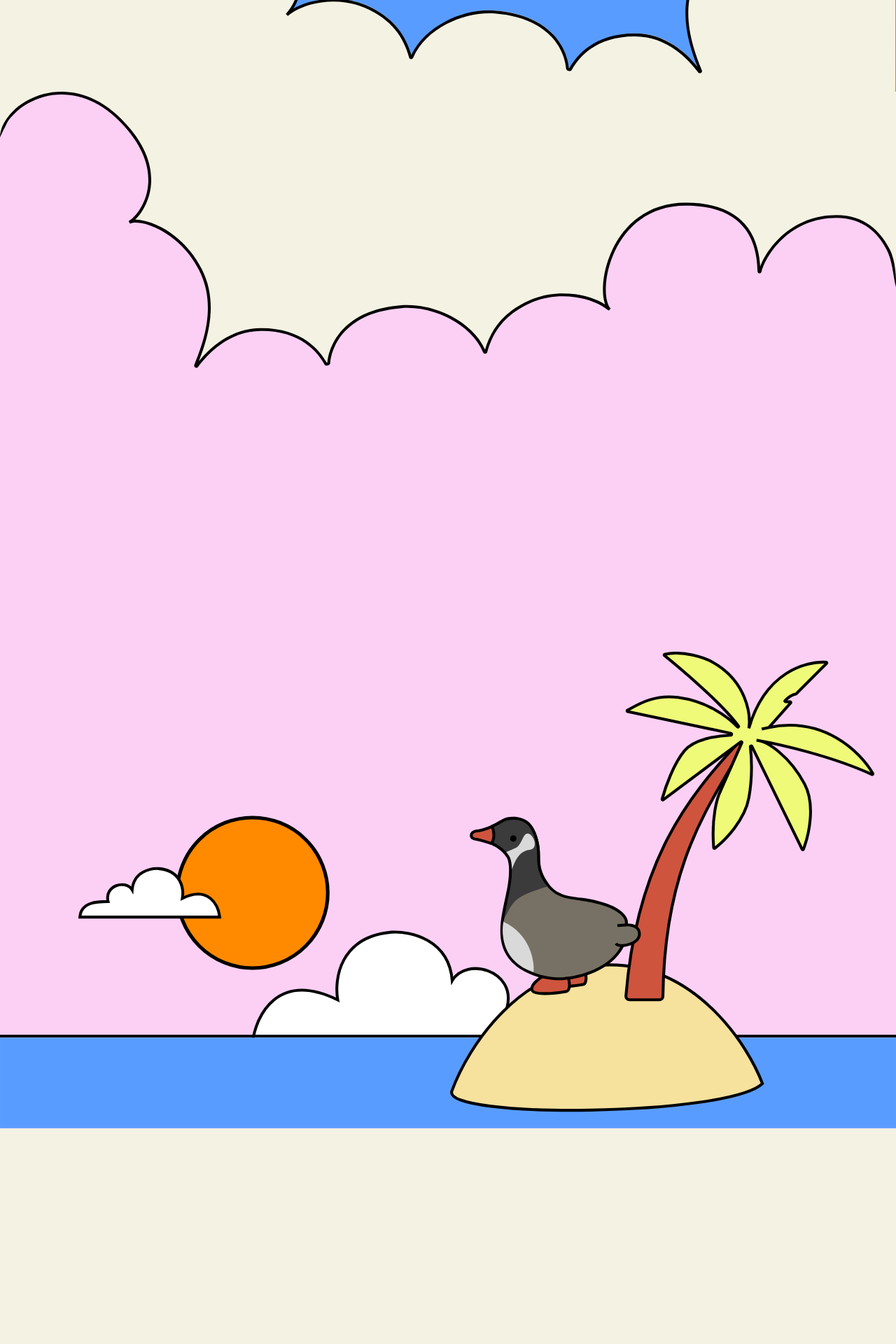
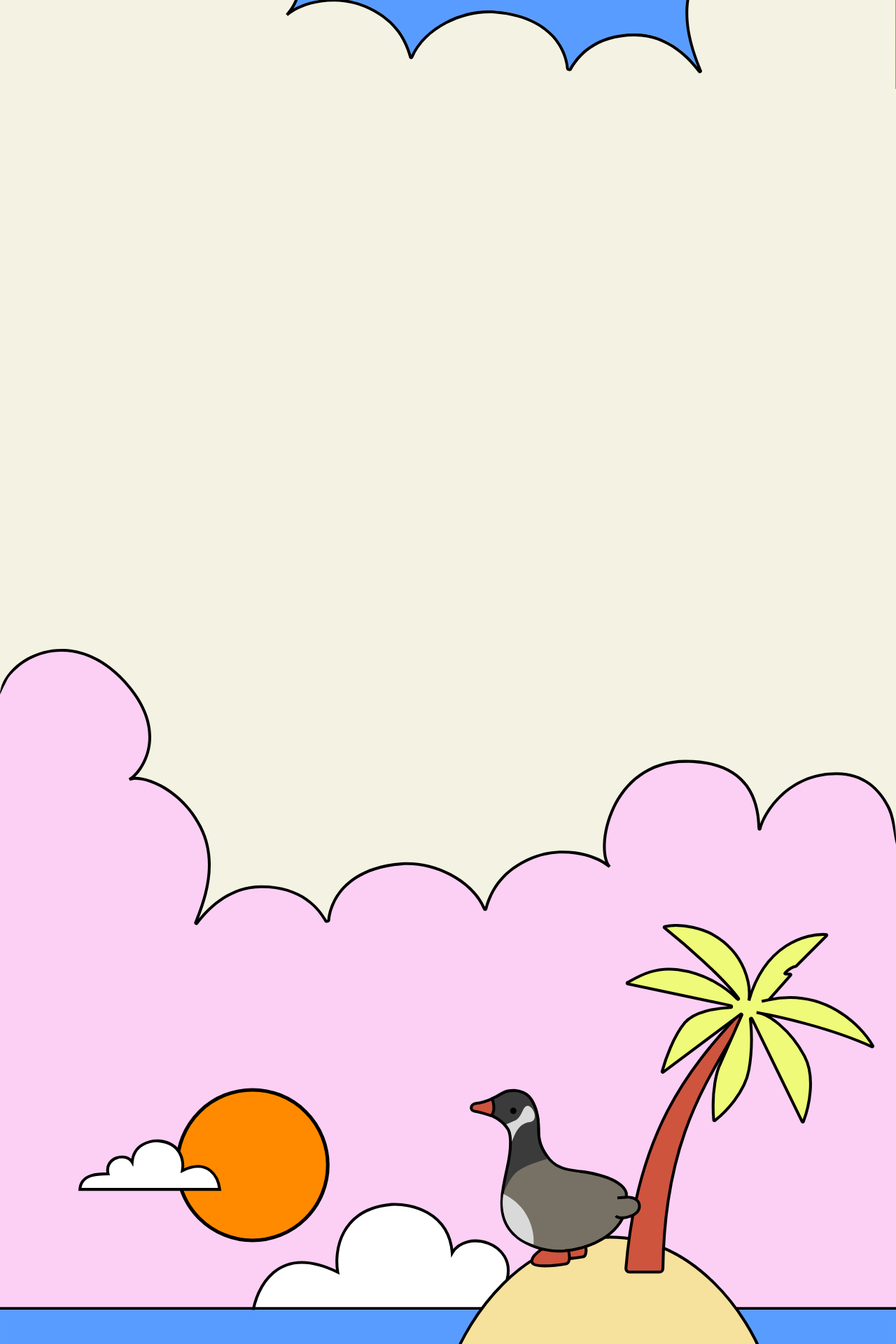
Before and after one commit to hadeya3ik/smile-Club-Frontend, a Next.js app: page / in a window 1280 px wide. Shown: the part 1080-3000 px from the top of the page at 70% size. Before the commit the page ends 2692 px from the top, so only its background shows below. Built offline with nearby package versions, Linux system fonts and the light colour scheme.

Commit message:
base svg home page

```diff
--- a/app/page.tsx
+++ b/app/page.tsx
@@ -9,7 +9,7 @@ import Clouds from '@/images/Clouds.svg'
 import Sunset from '@/images/Sunset.svg'
 import Clouds1 from '@/images/Clouds-1.svg'
 import Clouds2 from '@/images/Clouds-2.svg'
-import CloudsA from '@/images/CLOUDSA.svg'
+import CloudsA from '@/images/CLOUDA.svg'
 
 
 export default function Home() {
@@ -19,12 +19,10 @@ export default function Home() {
       <NavBar/>
       <Hero className=''/>
       <Clouds2/>
-      <div className="bg-[#F4F2E3] h-screen">
+      <div className="bg-[#F4F2E3] h-screen -mt-1">
+      </div>
       <Clouds1 className="bg-[#F4F2E3]"/>
-      <div className="bg-[#FBD0F4] h-screen"></div>
-      </div>
-      {/* <Clouds1 className="bg-[#F4F2E3]"/> */}
-      <Sunset className="bg-[#FBD0F4]"/>
+      <Sunset className="bg-[#FBD0F4] -mt-1"/>
     </main>
   </ReactLenis>
   );
```
Also changed, not shown: images/CLOUDA.svg (added).
